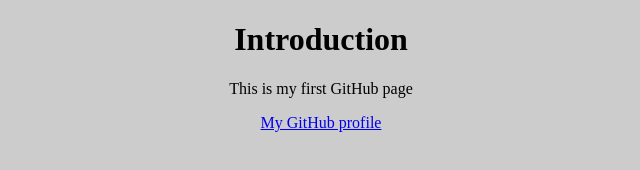
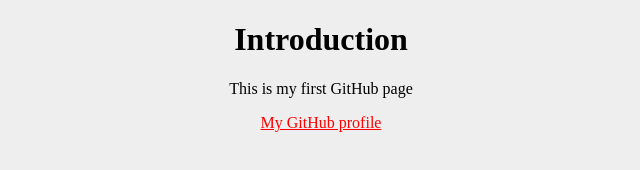
Before and after one commit to Krizend/Krizend.github.io, a plain HTML site: page index.html in a window 1280 px wide. Shown: the whole page, without its empty margins (319-959 px from the left). Drawn offline with Linux system fonts and the light colour scheme.

Commit message:
Update index.html

```diff
--- a/index.html
+++ b/index.html
@@ -3,7 +3,7 @@
     <head>
         <title>Hello world</title>
     </head>
-    <body style="margin: 0; padding: 0; background: #CCCCCC;">
+    <body style="margin: 0; padding: 0; background: #EEEEEE;">
         <dev style="text-align: center;">
             <h1>
                 Introduction
@@ -12,7 +12,7 @@
                 This is my first GitHub page
             </p>
             <p>
-                <a href="https://github.com/Krizend">My GitHub profile</a>
+                <a href="https://github.com/Krizend" style="color: red;">My GitHub profile</a>
             </p>
         </dev>
     </body>
```
